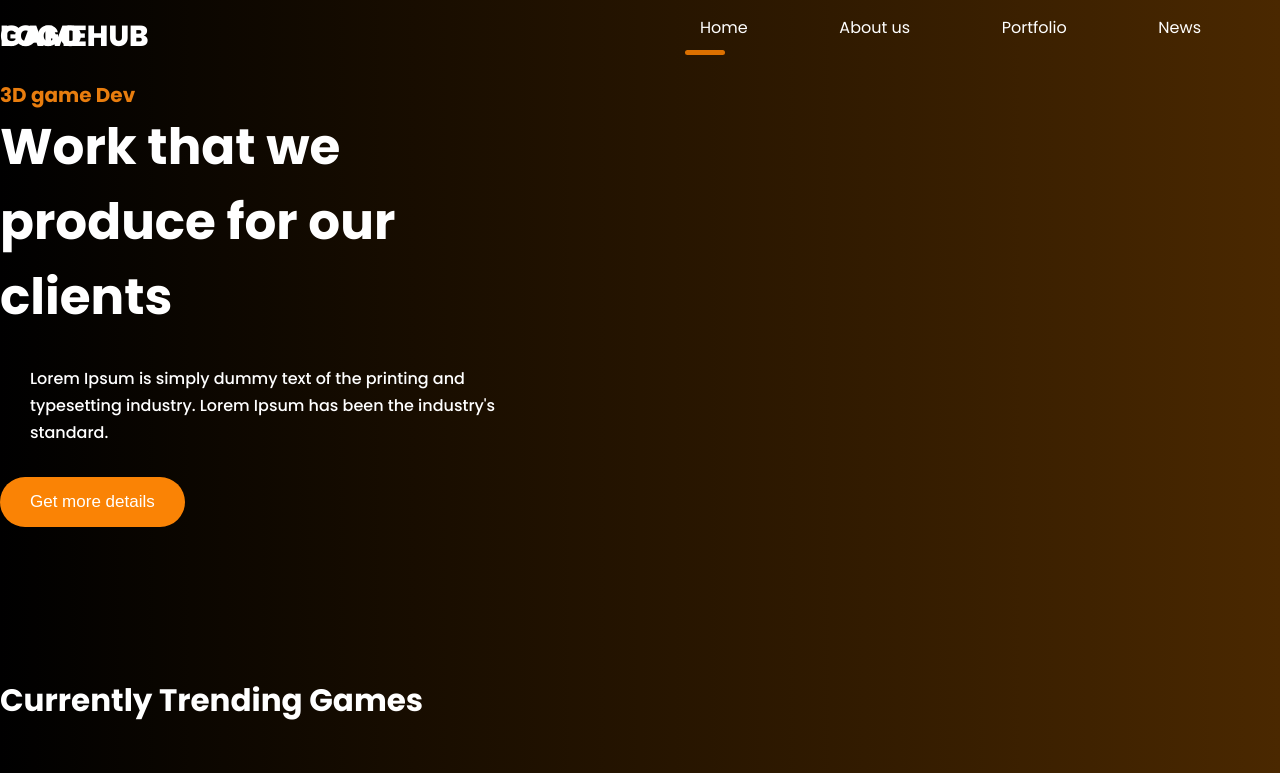
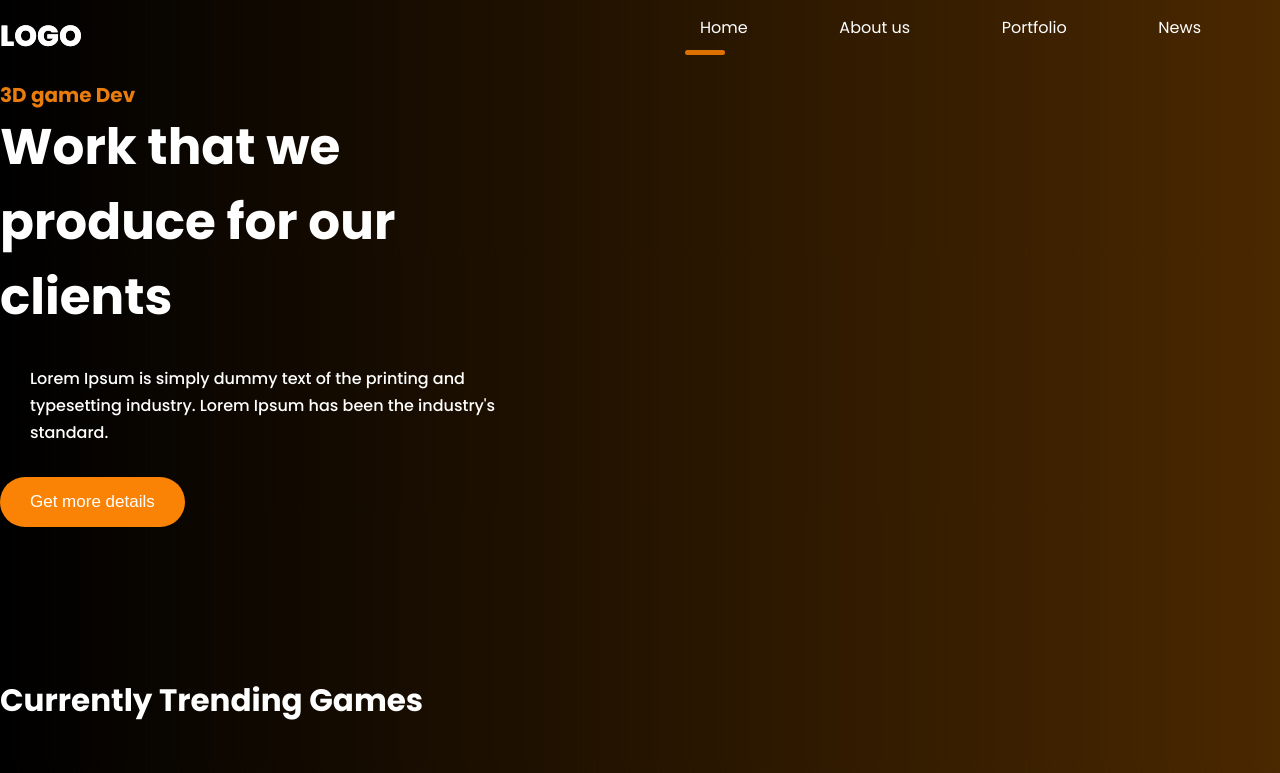
Before and after one commit to kenziik/kenziik.github.io, a plain HTML site: page index.html in a window 1280 px wide. Shown: the top 773 px of the page. Drawn offline with Linux system fonts and the light colour scheme.

Commit message:
Update index.html

```diff
--- a/index.html
+++ b/index.html
@@ -11,7 +11,7 @@
 <body>
     <div class="wrapper">
         <header class="container">
-            <span class="logo">gameHUB</span>
+            <span class="logo">logo</span>
             <nav>
                 <ul>
                     <li class="active"><a href="/">Home</a></li>
```
